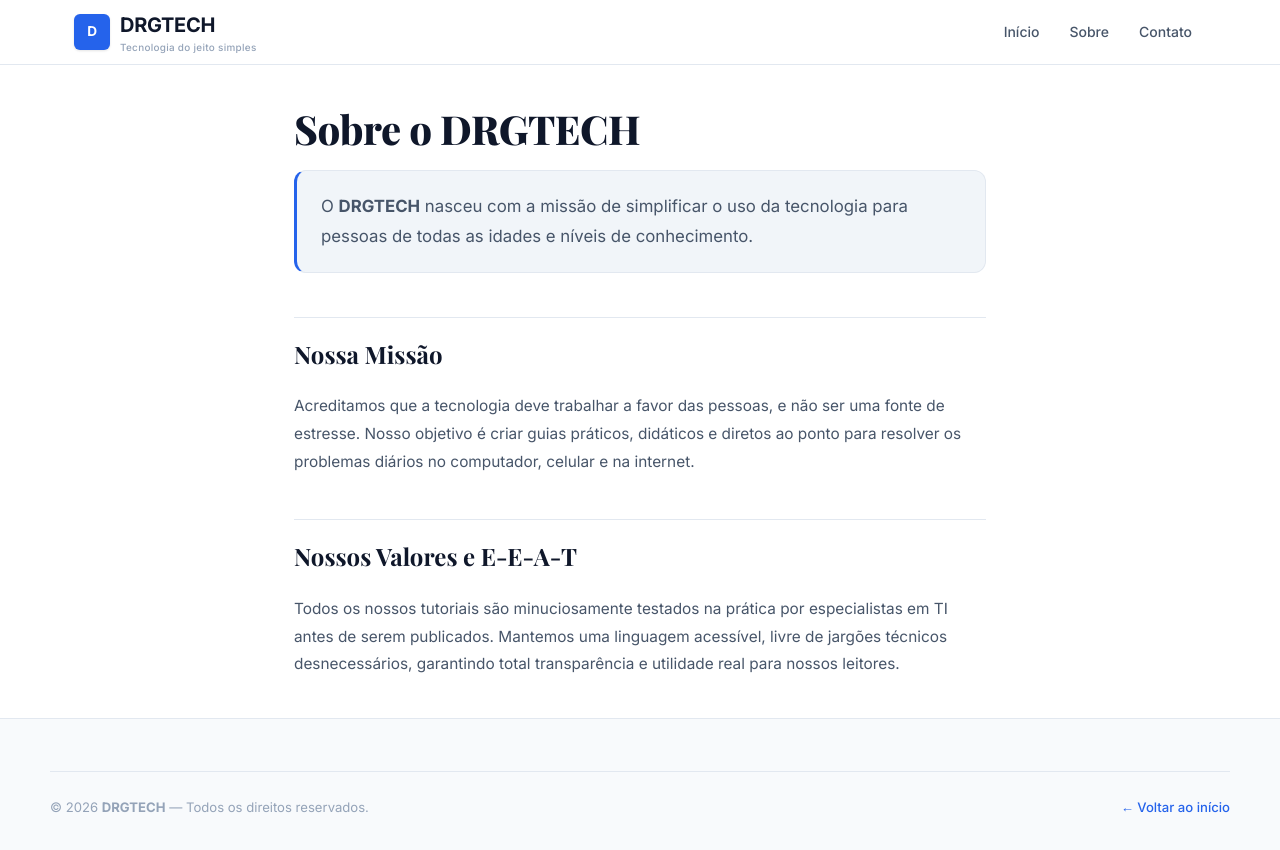
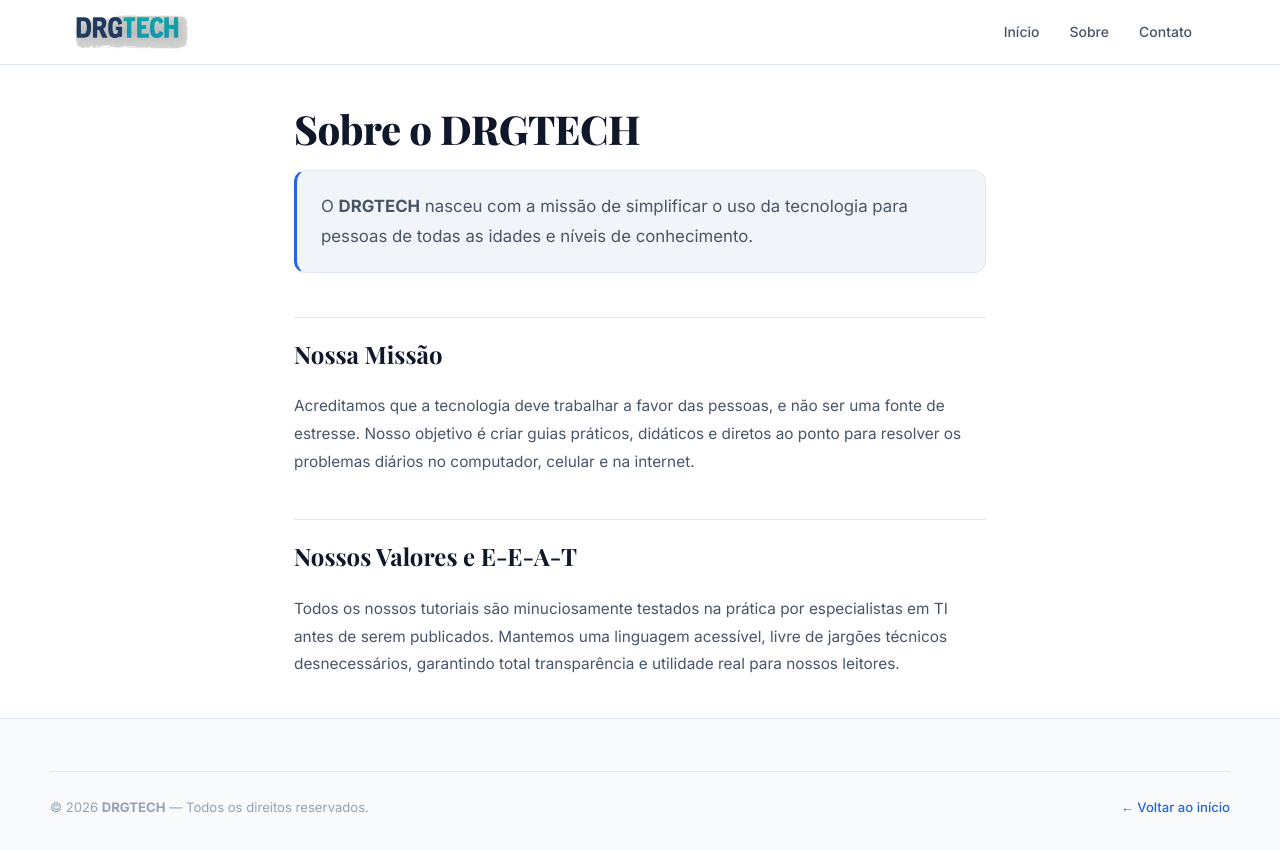
Before and after one commit to ReehBragaa/drgtech, a plain HTML site: page sobre.html in a window 1280 px wide. Drawn offline with nearby package versions, Linux system fonts and the light colour scheme; a web font is replaced by a local one.

Commit message:
Update site header and footer to use official DRGTECH logo image

```diff
--- a/css/style.css
+++ b/css/style.css
@@ -130,6 +130,13 @@ body {
   letter-spacing: -0.5px;
   box-shadow: var(--shadow-sm);
   flex-shrink: 0;
+}
+
+.logo-img {
+  height: 36px;
+  width: auto;
+  display: block;
+  object-fit: contain;
 }
 
 .logo-text {
--- a/sobre.html
+++ b/sobre.html
@@ -16,11 +16,7 @@
   <header class="site-header">
     <div class="header-inner">
       <a href="index.html" class="logo">
-        <div class="logo-icon">D</div>
-        <div>
-          <span class="logo-text">DRGTECH</span>
-          <span class="logo-tagline">Tecnologia do jeito simples</span>
-        </div>
+        <img src="img/logo.png" alt="DRGTECH — Tecnologia do jeito simples" class="logo-img" />
       </a>
       <nav class="header-nav">
         <a href="index.html" class="nav-link">Início</a>
```
Also changed, not shown: artigos/bateria-celular-acaba-rapido.html (+1 -5 lines), artigos/celular-travando-lento-android.html (+1 -5 lines), artigos/impressora-offline-windows.html (+1 -5 lines), artigos/pendrive-boot-recuperacao-windows.html (+1 -5 lines), artigos/remover-virus-computador-gratis.html (+1 -5 lines), artigos/wifi-caindo-como-resolver.html (+1 -5 lines), contato.html (+1 -5 lines), index.html (+2 -10 lines), privacidade.html (+1 -5 lines), termos.html (+1 -5 lines), img/logo.png (added).
